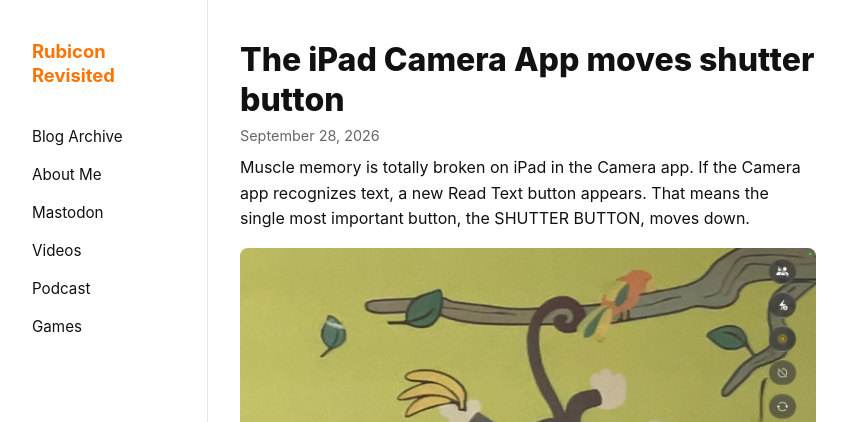
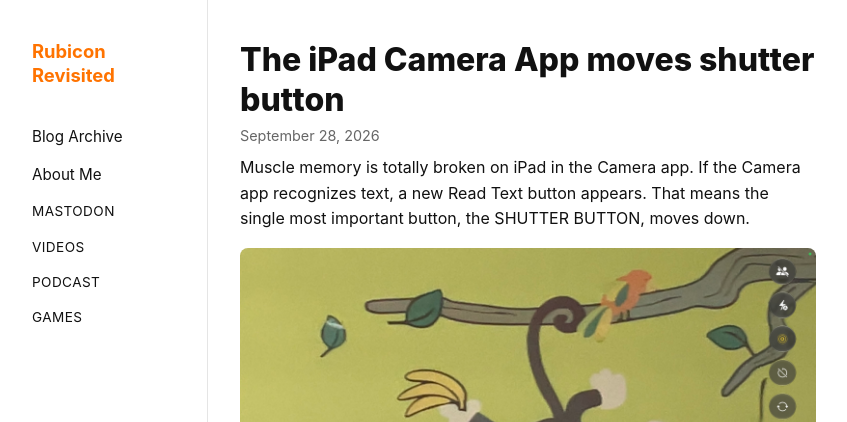
Before and after one commit to StepanJiri/stepankarasek.github.io, a Jekyll site: the page built from index.md, in a window 1280 px wide. Shown: the top 422 px of the page, without its empty margins (152-999 px from the left). Built offline with Jekyll 4.4.1, drawn with Linux system fonts in a browser that asks for light colours.

Commit message:
Update style.css

```diff
--- a/assets/css/style.css
+++ b/assets/css/style.css
@@ -88,14 +88,10 @@ a { color: var(--accent); }
   font-weight: 600;
 }
 
-.sidebar-divider {
-  border-top: 1px solid var(--border);
-  margin: 1rem 0;
-}
-
-.footer-rss {
-  color: var(--muted);
-  text-decoration: underline;
+.nav-caps {
+  text-transform: uppercase;
+  font-size: 0.85rem;
+  letter-spacing: 0.03em;
 }
 
 /* ---------- Main / typography ---------- */
```
